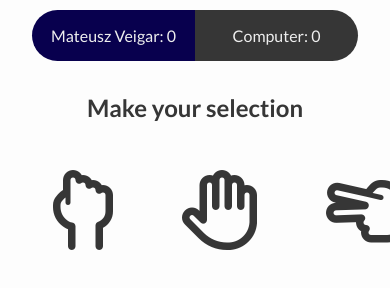
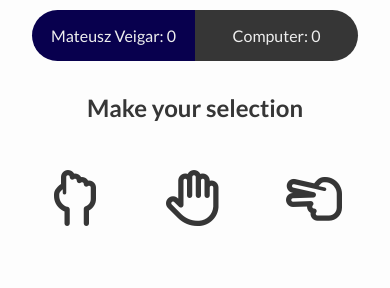
Before and after one commit to KamilDXD/rock_paper_scissors, a plain HTML site: page index.html in a window 390 px wide. Shown: the part 116-404 px from the top of the page. Drawn offline with Linux system fonts and the light colour scheme.

Commit message:
Add smaller icons for mobiles

```diff
--- a/css/style.scss
+++ b/css/style.scss
@@ -109,3 +109,9 @@ body {
       font-size: 5rem;
     }
   }
+
+  @media(max-width: 450px) {
+    .choice {
+      font-size: 3.5rem;
+    }
+  }
```
Also changed, not shown: css/style.css.
